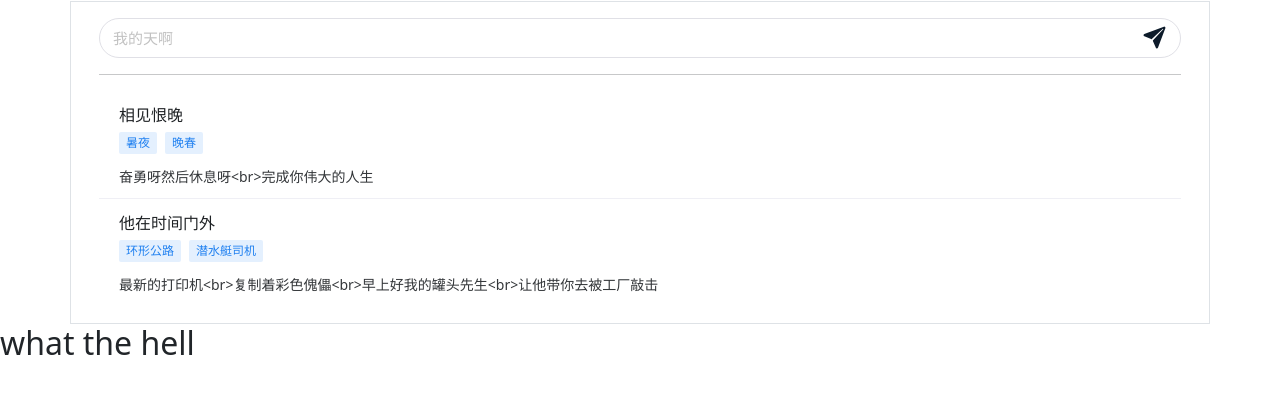
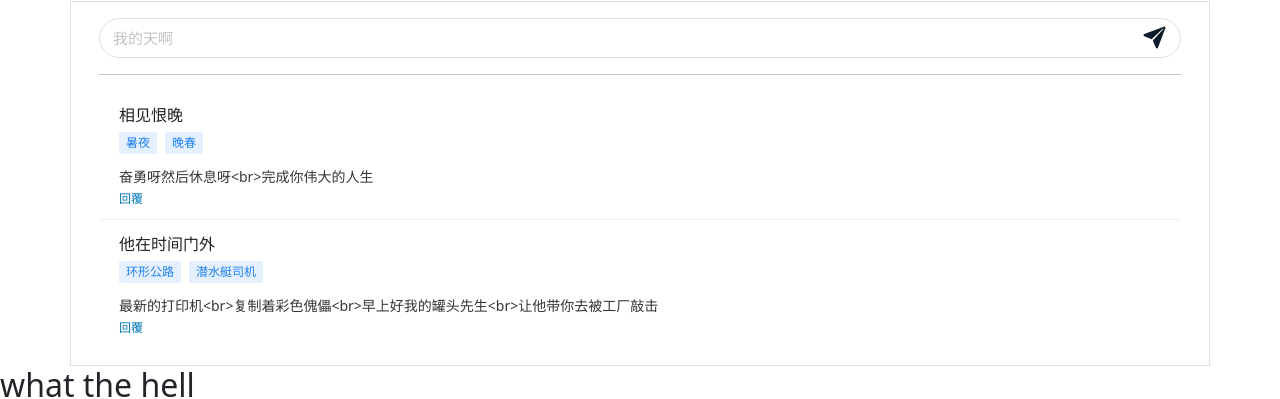
Before and after one commit to HiroLiang/dessertoasis-vue, a Vue app: page /#/recipes/recipe in a window 1280 px wide. Shown: the part 477-876 px from the top of the page. Before the commit the page ends 848 px from the top, so only its background shows below. Built offline with nearby package versions, Linux system fonts and the light colour scheme.

Commit message:
留言板組件  新增帶key回覆按鈕(生成children內容待處理)

```diff
--- a/src/views/recipe/components/BulletinBoard.vue
+++ b/src/views/recipe/components/BulletinBoard.vue
@@ -1,12 +1,17 @@
 <script setup>
-import { NSpace, NInput, NList, NListItem, NThing, NTag, NIcon } from 'naive-ui';
+import { NSpace, NInput, NList, NListItem, NThing, NTag, NIcon, NButton } from 'naive-ui';
 import { ref } from 'vue';
 
 const items = ref([
     {
         title: '相见恨晚',
         tags: ['暑夜', '晚春'],
-        content: '奋勇呀然后休息呀<br>完成你伟大的人生'
+        content: '奋勇呀然后休息呀<br>完成你伟大的人生',
+        children: {
+            title: '相见恨晚',
+            tags: ['暑夜', '晚春'],
+            content: '奋勇呀然后休息呀<br>完成你伟大的人生',
+        }
     },
     {
         title: '他在时间门外',
@@ -39,7 +44,7 @@ const items = ref([
             </n-space>
             <hr>
             <n-list hoverable clickable>
-                <n-list-item v-for="item in items">
+                <n-list-item v-for="(item, index) in items" :key="index">
                     <n-thing :title="item.title">
                         <template #description>
                             <n-space size="small" style="margin-top: 4px">
@@ -50,6 +55,9 @@ const items = ref([
                         </template>
                         {{ item.content }}
                     </n-thing>
+                    <n-button size="tiny" color="#0077b6" ghost text :key="index">
+                        回覆
+                    </n-button>
                 </n-list-item>
             </n-list>
 
```
